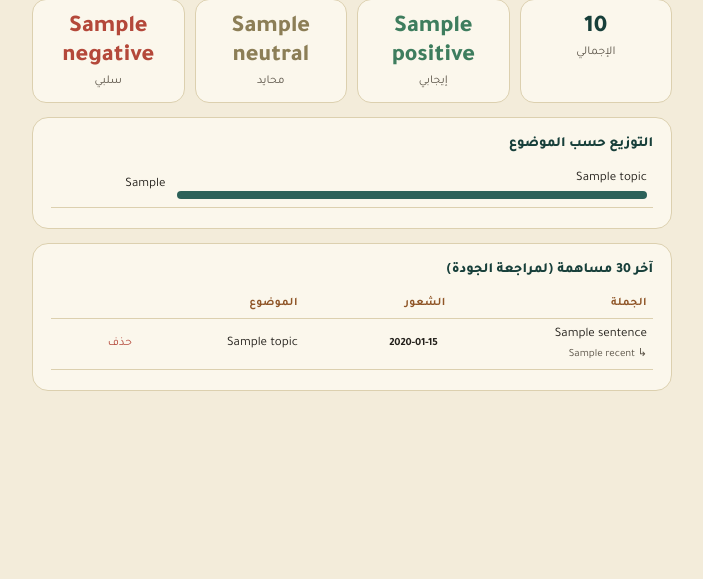
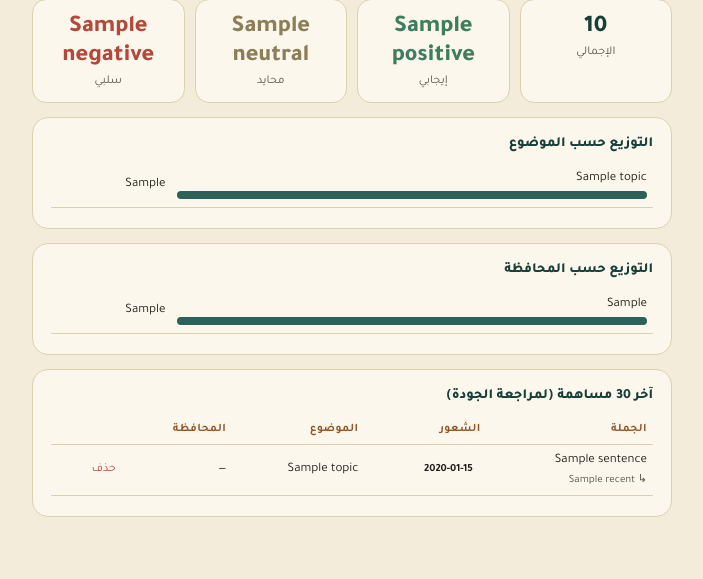
Before and after one commit to tfatnassi2017-bot/OmanSentiment_Project, a Flask app: template templates/admin_dashboard.html in a window 1280 px wide. Shown: the part 240-819 px from the top of the page, without its empty margins (288-991 px from the left). Before the commit the page ends 631 px from the top, so only its background shows below. Run offline with Flask 3, Linux system fonts and the light colour scheme; the template is opened without the code that fills it: most values are stand-ins (such as "Sample title", 1, 10 or a date in 2020); some libraries are stand-ins or nearby versions.

Commit message:
Update admin_dashboard.html

```diff
--- a/templates/admin_dashboard.html
+++ b/templates/admin_dashboard.html
@@ -72,10 +72,29 @@
 </div>
 
 <div class="card">
+  <div style="font-weight:800; color:var(--teal-deep); margin-bottom:10px; font-size:14px;">التوزيع حسب المحافظة</div>
+  {% if by_region %}
+  <table>
+    {% for row in by_region %}
+    <tr>
+      <td style="width:40%;">
+        {{ region_labels.get(row.participant_region, row.participant_region) }}
+        <div class="bar-wrap"><div class="bar" style="width:{{ (row.c / total * 100) if total else 0 }}%;"></div></div>
+      </td>
+      <td style="width:10%;">{{ row.c }}</td>
+    </tr>
+    {% endfor %}
+  </table>
+  {% else %}
+  <div class="empty">ما فيه بيانات بعد.</div>
+  {% endif %}
+</div>
+
+<div class="card">
   <div style="font-weight:800; color:var(--teal-deep); margin-bottom:10px; font-size:14px;">آخر 30 مساهمة (لمراجعة الجودة)</div>
   {% if recent %}
   <table>
-    <tr><th>الجملة</th><th>الشعور</th><th>الموضوع</th><th></th></tr>
+    <tr><th>الجملة</th><th>الشعور</th><th>الموضوع</th><th>المحافظة</th><th></th></tr>
     {% for r in recent %}
     <tr>
       <td class="sentence-cell">
@@ -84,6 +103,7 @@
       </td>
       <td><span class="tag {{ r.sentiment }}">{{ r.sentiment }}</span></td>
       <td>{{ topic_labels.get(r.topic, r.topic) }}</td>
+      <td>{{ region_labels.get(r.participant_region, r.participant_region or '—') }}</td>
       <td>
         <form method="POST" action="{{ url_for('admin_delete', response_id=r.id) }}"
               onsubmit="return confirm('حذف هذا الإدخال نهائياً؟');">
```
